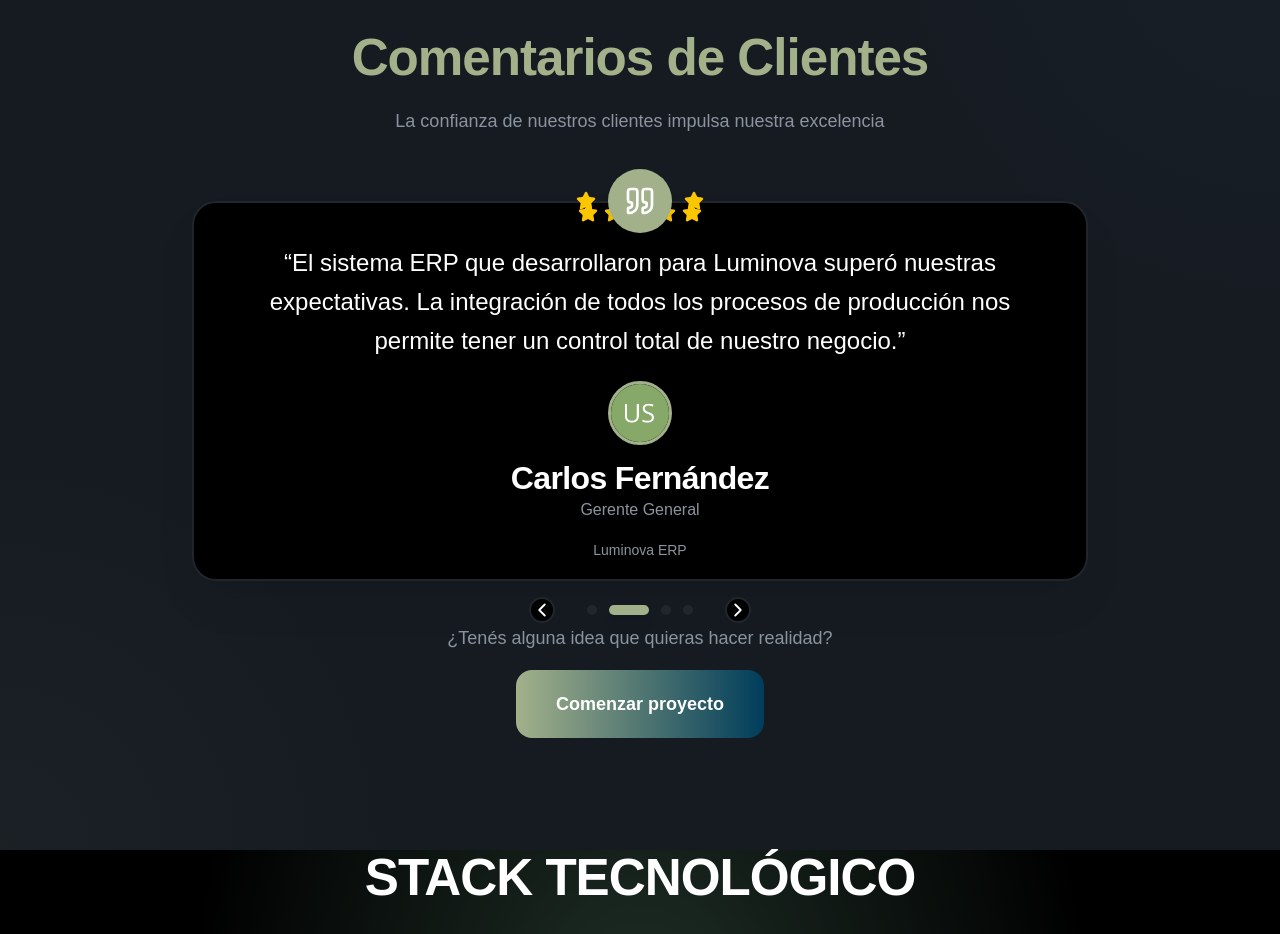
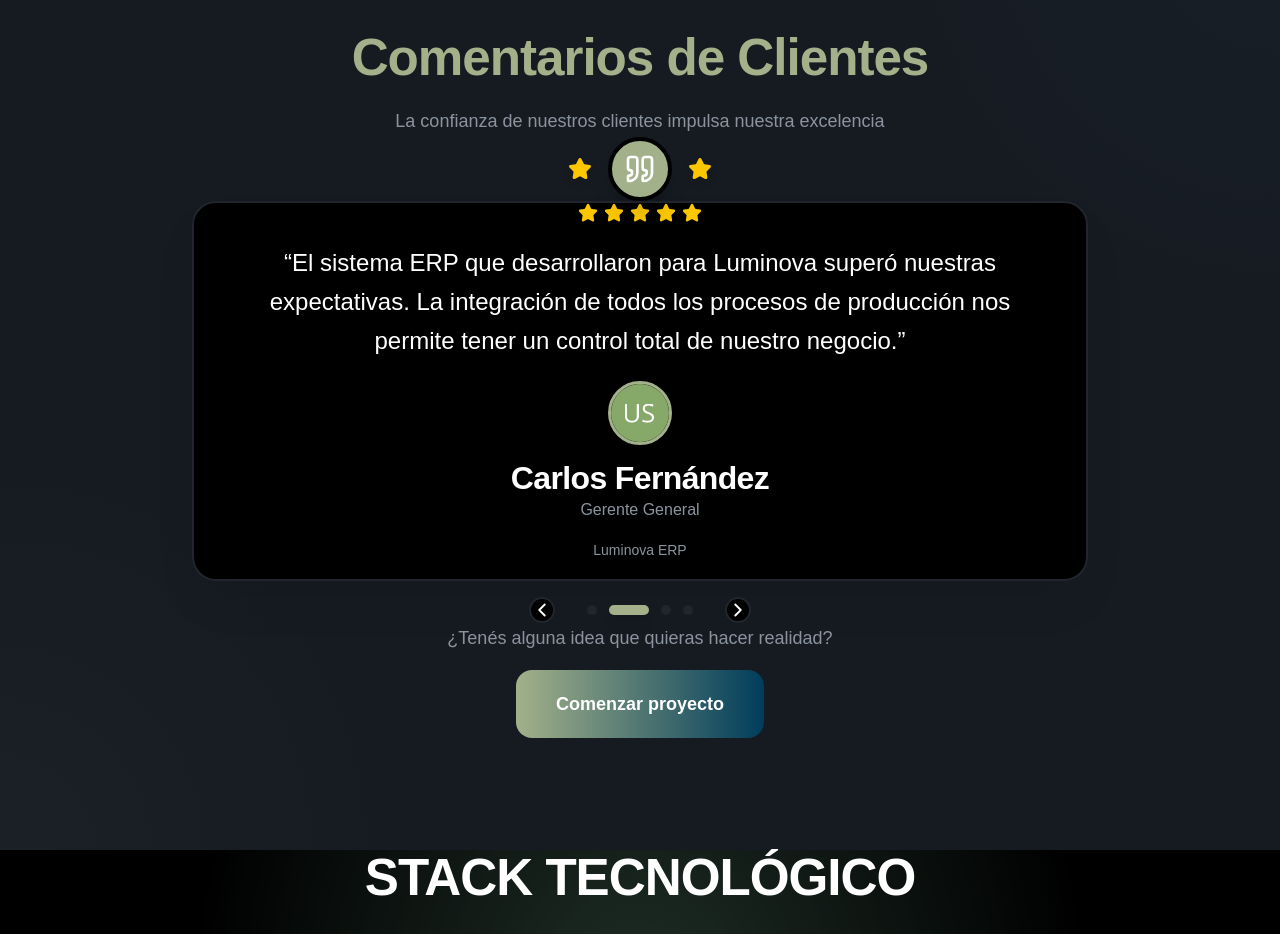
Before and after one commit to dgimenezdeveloper/folkode-webapp, a Next.js app: page / in a window 1280 px wide. Shown: the part 9380-10314 px from the top of the page. Built offline with nearby package versions, Linux system fonts and the light colour scheme.

Commit message:
Las estrellas decorativas del ícono de cita ahora están más separadas de la card (más arriba). Se aumentó el gap y el tamaño de las estrellas decorativas para que no se confundan con las de calificación. Se añadió un borde y mayor z-index para que no se superpongan con la card.

```diff
--- a/src/components/sections/Testimonials.tsx
+++ b/src/components/sections/Testimonials.tsx
@@ -131,14 +131,14 @@ export default function Testimonials() {
 
         {/* Testimonial carousel */}
         <div className="relative max-w-4xl mx-auto flex flex-col items-center justify-center w-full">
-          {/* Quote icon */}
-          <div className="absolute -top-8 left-1/2 -translate-x-1/2 z-10">
-            <div className="flex items-center justify-center gap-3">
-              <Star className="w-5 h-5 text-yellow-400 fill-yellow-400" />
-              <div className="w-16 h-16 rounded-full bg-gradient-to-br from-[var(--color-primary)] to-[var(--color-accent)] flex items-center justify-center shadow-xl shadow-[var(--color-primary)]/30">
+          {/* Quote icon decorativo, mejor alineado y separado */}
+          <div className="absolute -top-16 left-1/2 -translate-x-1/2 z-20 pointer-events-none">
+            <div className="flex items-center justify-center gap-4">
+              <Star className="w-6 h-6 text-yellow-400 fill-yellow-400 drop-shadow-lg" />
+              <div className="w-16 h-16 rounded-full bg-gradient-to-br from-[var(--color-primary)] to-[var(--color-accent)] flex items-center justify-center shadow-xl shadow-[var(--color-primary)]/30 border-4 border-[var(--color-background)]">
                 <Quote className="w-8 h-8 text-white" />
               </div>
-              <Star className="w-5 h-5 text-yellow-400 fill-yellow-400" />
+              <Star className="w-6 h-6 text-yellow-400 fill-yellow-400 drop-shadow-lg" />
             </div>
           </div>
 
```
